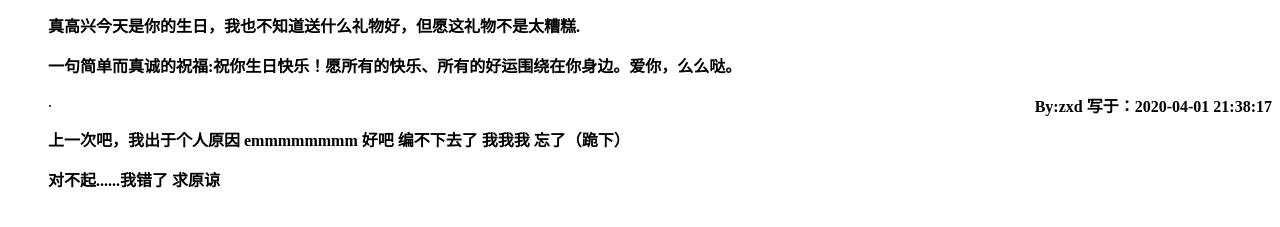
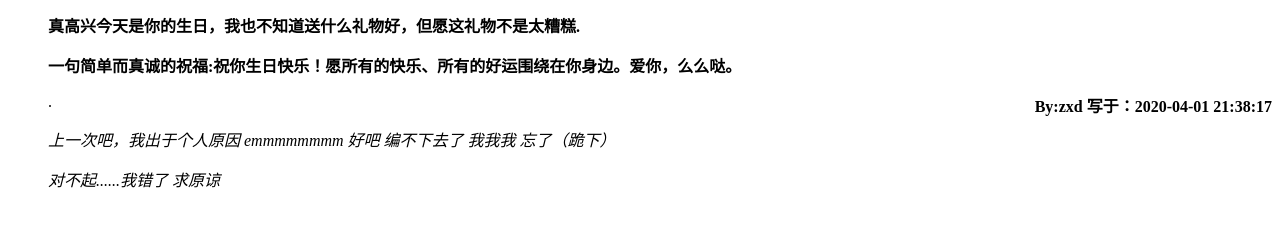
Before and after one commit to 3050135036/3050135036.github.io, a plain HTML site: page index.html in a window 1280 px wide. Shown: the part 81-308 px from the top of the page. Drawn offline with Linux system fonts and the light colour scheme.

Commit message:
Update index.html

```diff
--- a/index.html
+++ b/index.html
@@ -28,12 +28,12 @@ By:zxd 写于：2020-04-01 21:38:17</span>
 				.
 			</p>
 			<p>
-	<strong>
-上一次吧，我出于个人原因 emmmmmmmm 好吧 编不下去了 我我我 忘了（跪下）</strong>
+	<em>
+上一次吧，我出于个人原因 emmmmmmmm 好吧 编不下去了 我我我 忘了（跪下）</em>
 </p>
 	<p>
-	<strong>
-对不起......我错了 求原谅</strong>
+	<em>
+对不起......我错了 求原谅</em>
 </p>
 		</li>
 	</ul>
```
